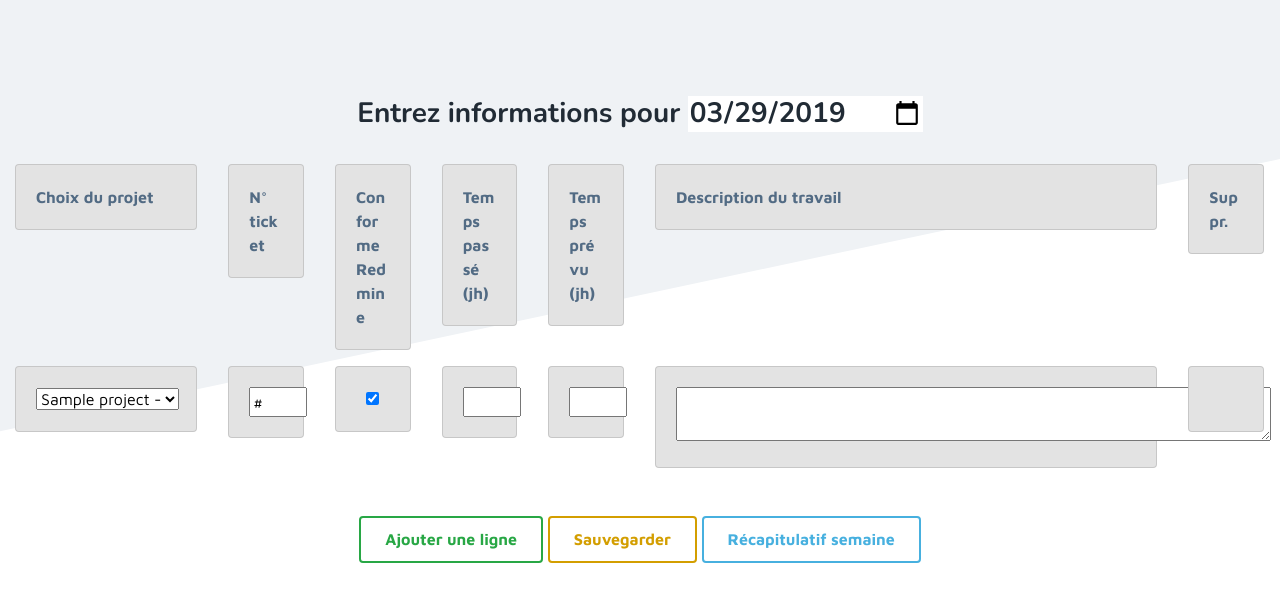
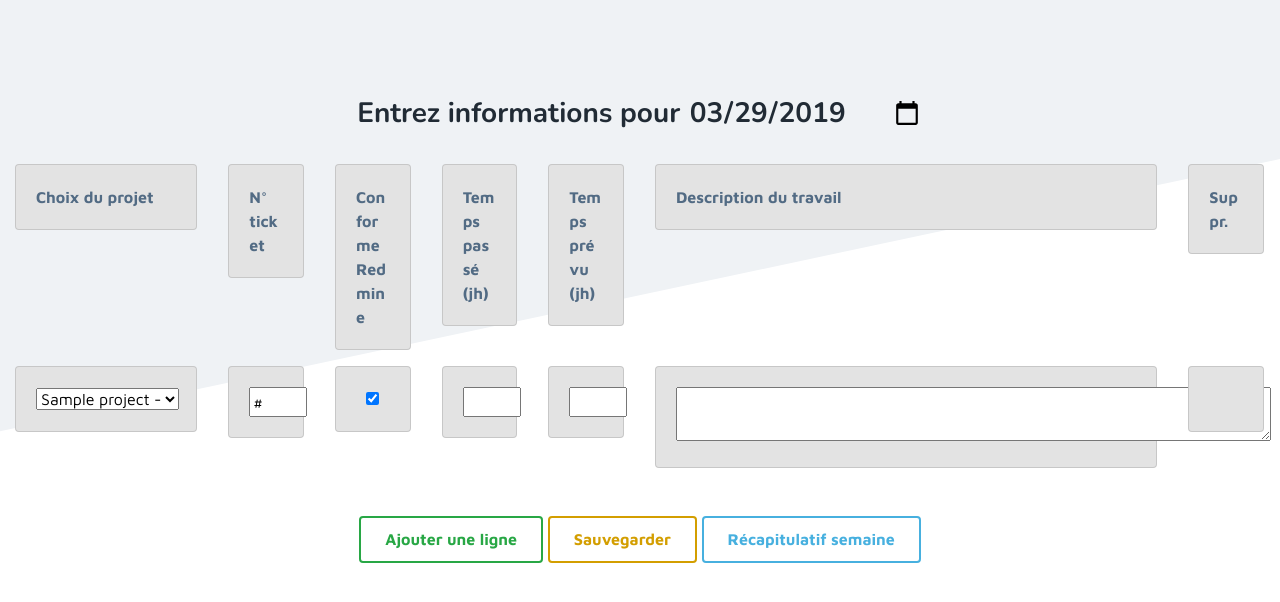
Before and after one commit to quentinpmf/actimage-tool, a PHP site: page /index.php?imputation_date=2019-03-29 in a window 1280 px wide. Shown: the top 602 px of the page. Run offline with PHP 8.4, Linux system fonts and the light colour scheme; tables that the repository leaves empty or names only in its code hold one stand-in row (values such as "Sample post").

Commit message:
couleur de fond datepicker

```diff
--- a/assets/css/style.css
+++ b/assets/css/style.css
@@ -19,6 +19,7 @@ h3 input{
     border:0px;
     max-width:235px;
     color:#212B35;
+    background-color:#EFF2F5;
 }
 
 .center{
```
